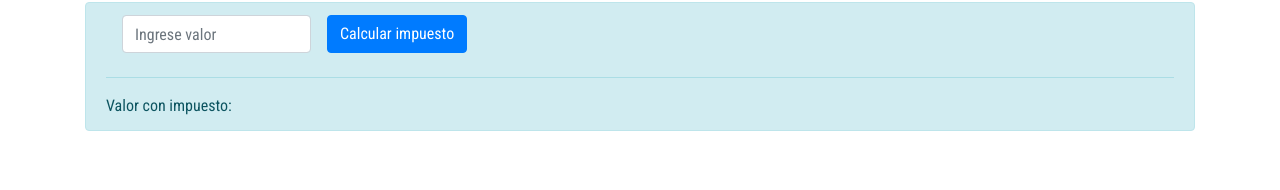
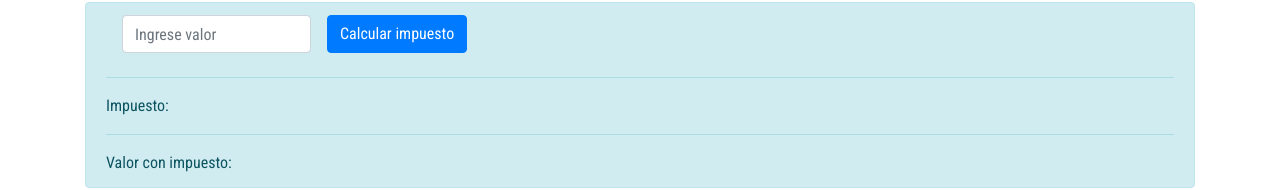
Before and after one commit to mstrione/demodevops, an Angular app: page / in a window 1280 px wide. Shown: the part 439-629 px from the top of the page. Built offline with nearby package versions, Linux system fonts and the light colour scheme.

Commit message:
Historia de IMPUESTO por separado

```diff
--- a/src/app/vat-calculator/vat-calculator.component.html
+++ b/src/app/vat-calculator/vat-calculator.component.html
@@ -15,6 +15,8 @@
 
         </div>
         <hr>
+        <p class="mb-0" id="tax">Impuesto: {{tax}}</p>
+        <hr>
         <p class="mb-0" id="afterTax">Valor con impuesto: {{afterTax}}</p>
     </div>
 
--- a/src/app/vat-calculator/vat-calculator.component.ts
+++ b/src/app/vat-calculator/vat-calculator.component.ts
@@ -10,6 +10,7 @@ export class VatCalculatorComponent implements OnInit {
   title = 'demodevops';
   beforeTax;
   afterTax;
+  tax;
 
   constructor() {}
 
@@ -24,6 +25,7 @@ export class VatCalculatorComponent implements OnInit {
       this.afterTax = '---';
     } else {
       tax = (value * (taxIndex / 100));
+      this.tax = tax;
       this.afterTax = value + tax ;
     }
   }
```
Also changed, not shown: 1 other file (tests, documents, lock files or other folders).
